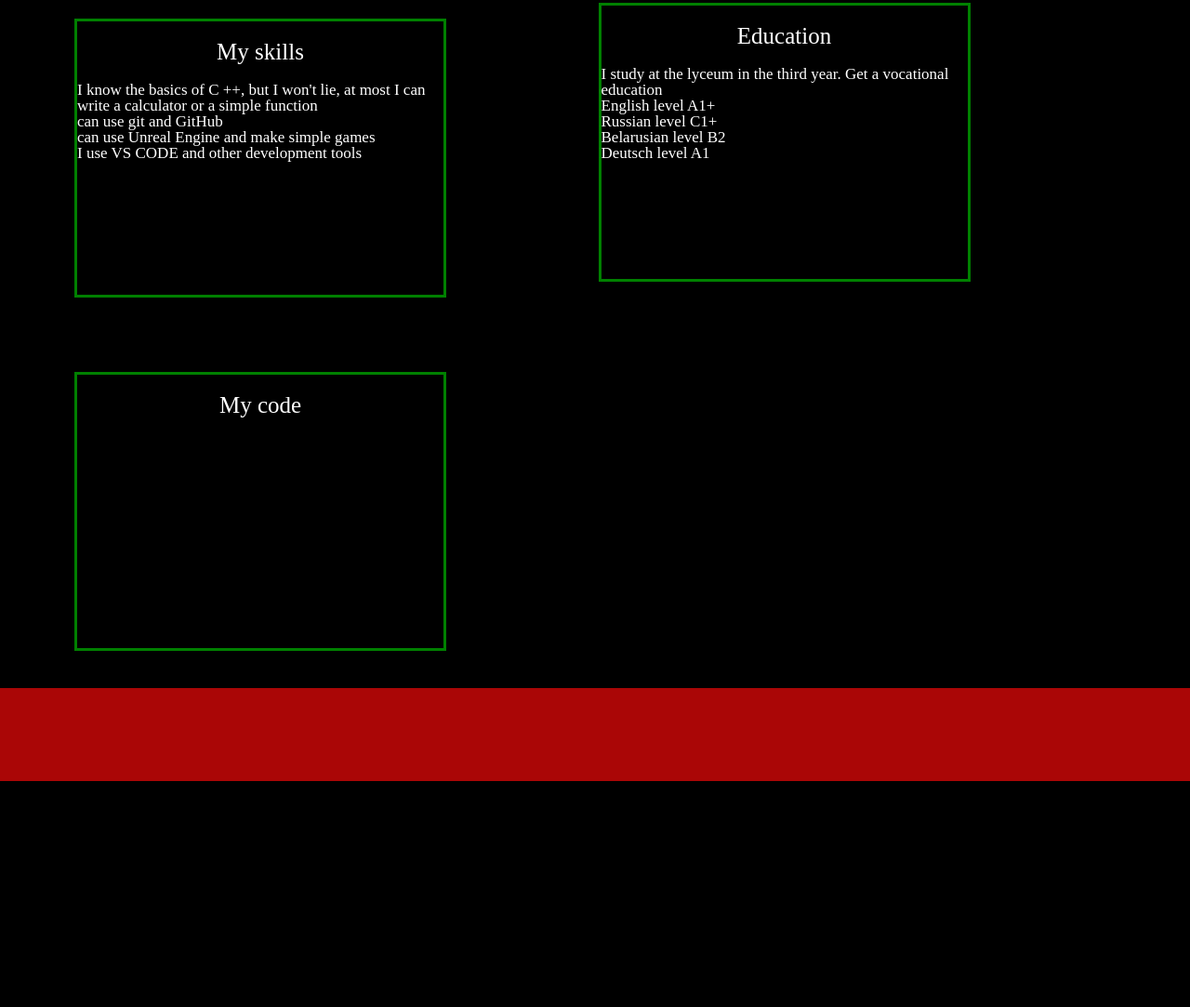
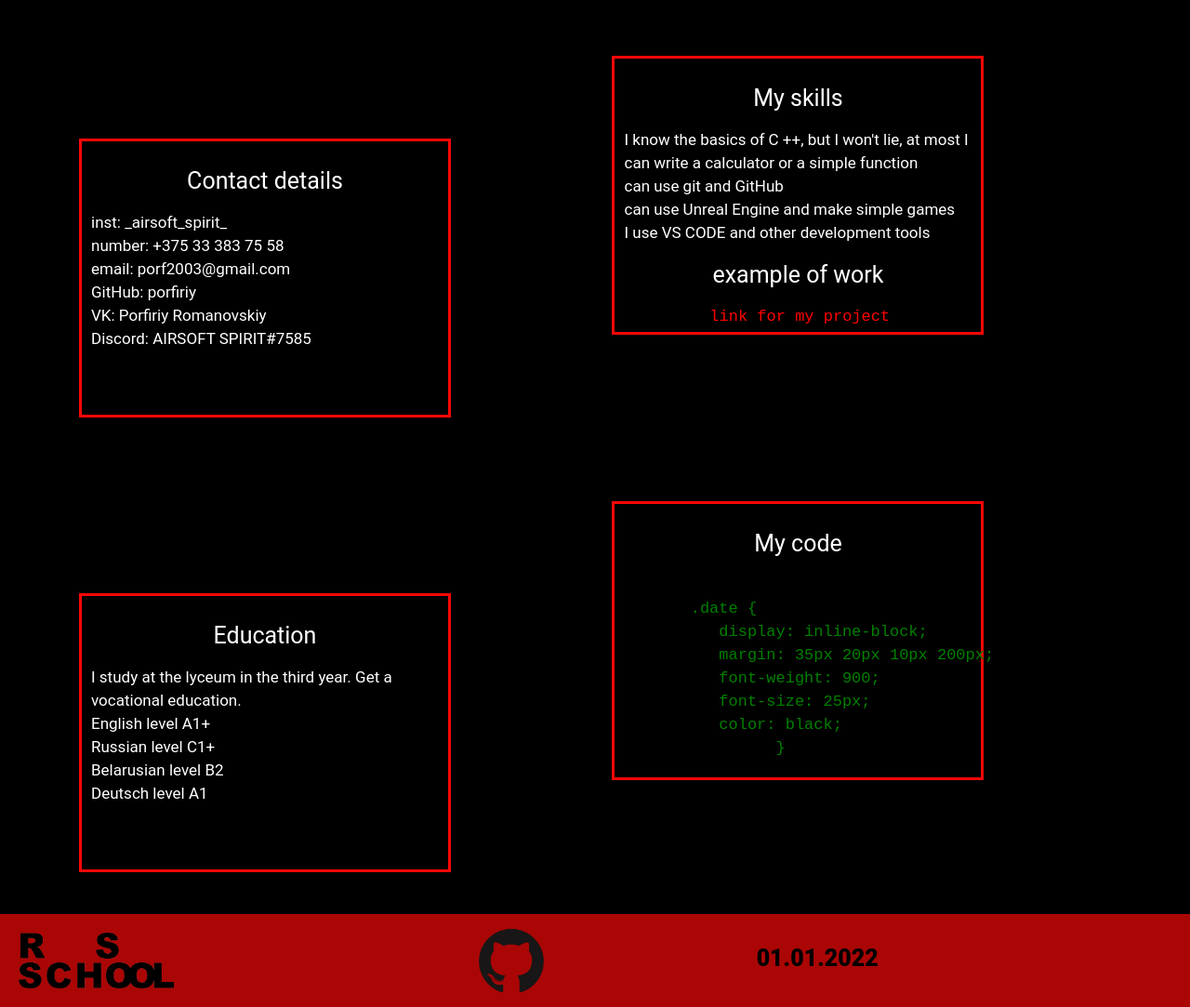
Before and after one commit to porfiriy/rsschool-cv, a plain HTML site: page index.html in a window 1280 px wide. Shown: the part 695-1778 px from the top of the page at 93% size. Before the commit the page ends 1535 px from the top, so only its background shows below. Drawn offline with Linux system fonts and the light colour scheme.

Commit message:
file: add all chaing in my pages

```diff
--- a/css/style.css
+++ b/css/style.css
@@ -74,7 +74,15 @@ h6 {
    font-weight: 400;
 }
 
+html {
+   scroll-behavior: smooth;
+}
+
 body {
+   font-family: "Roboto", sans-serif;
+   display: flex;
+   flex-direction: column;
+   justify-content: space-between;
    background: black;
    color: white;
 }
@@ -87,14 +95,21 @@ body {
 }
 .navigation {
 }
+
 .main div {
    font-size: 17px;
-
+   line-height: 25px;
+   padding: 10px;
    display: inline-block;
-   margin: 40px 80px 40px 80px;
+   margin: 45px 85px 45px 85px;
    height: 300px;
    width: 400px;
-   border: 3px SOLID green;
+   border: 3px SOLID rgb(251, 7, 7);
+}
+.img {
+   margin: 50px;
+   width: 400px;
+   border: 5px solid red;
 }
 h1 {
    margin: 40px;
@@ -106,21 +121,43 @@ h2 {
    margin: 20px;
    font-size: 25px;
 }
-.about__me {
+
+#about__me {
+   height: 355px;
 }
-.contacct__details {
+.contact__details {
 }
 .my__skills {
 }
+
 .education {
 }
 .my__code {
 }
 
+.my__css {
+   color: green;
+   margin: 10px;
+}
 .footer {
    background: rgb(170, 6, 6);
    height: 100px;
    width: 100%;
+}
+.rss__logo {
+   margin: 20px;
+   height: 60px;
+}
+.logo__git {
+   margin: 10px 20px 10px 300px;
+   height: 80px;
+}
+.date {
+   display: inline-block;
+   margin: 35px 20px 10px 200px;
+   font-weight: 900;
+   font-size: 25px;
+   color: black;
 }
 .block {
 }
@@ -137,3 +174,7 @@ h2 {
    color: black;
    margin: 0 50px 0 50px;
 }
+.nav__link:hover {
+   color: white;
+   font-size: 27px;
+}
--- a/index.html
+++ b/index.html
@@ -16,18 +16,19 @@
          <nav class="navigation">
             <div class="block__nav">
                <div class="nav__item">
-                  <a href="" class="nav__link">about me</a>
-                  <a href="" class="nav__link">contact details</a>
-                  <a href="" class="nav__link">my skills</a>
-                  <a href="" class="nav__link">education</a>
-                  <a href="" class="nav__link">my code</a>
+                  <a href="#about__me" class="nav__link">about me</a>
+                  <a href="#contact__details" class="nav__link">contact details</a>
+                  <a href="#my__skills" class="nav__link">my skills</a>
+                  <a href="#educations" class="nav__link">education</a>
+                  <a href="#my__code" class="nav__link">my code</a>
                </div>
             </div>
          </nav>
       </header>
       <main class="main">
          <h1>Porfiriy Romanovskiy</h1>
-         <div class="about__me">
+         <img class="img" src="img/myself.jpg" alt="my photo">
+         <div id="about__me" class="about__me">
             <h2>About me</h2>
             I live in Minsk, I am 18 years old and I study at a lyceum. At the moment I am doing an internship at the
             factory. This is the best motivation for me to learn and develop. Since I was fond of programming from an
@@ -36,7 +37,7 @@
             interruption, because the situation in which I am now gives me even more motivation!
             Factory is evil!
          </div>
-         <div class="contacct__details">
+         <div id="contact__details" class="contact__details">
             <h2>Contact details</h2>
             <ul>
                <li>inst: _airsoft_spirit_</li>
@@ -44,9 +45,10 @@
                <li> email: porf2003@gmail.com</li>
                <li>GitHub: porfiriy</li>
                <li>VK: Porfiriy Romanovskiy</li>
+               <li>Discord: AIRSOFT SPIRIT#7585</li>
             </ul>
          </div>
-         <div class="my__skills">
+         <div id="my__skills" class="my__skills">
             <h2>My skills</h2>
             <ul>
                <li>I know the basics of C ++, but I won't lie, at most I can write a calculator or a simple function
@@ -54,12 +56,17 @@
                <li>can use git and GitHub</li>
                <li>can use Unreal Engine and make simple games</li>
                <li>I use VS CODE and other development tools</li>
+
             </ul>
+            <h2>example of work</h2>
+            <pre>
+         <a class="link__project" style="color: red;" href="#">link for my project</a>
+            </pre>
          </div>
-         <div class="education">
+         <div id="educations" class="education">
             <h2>Education</h2>
             I study at the lyceum in the third year.
-            Get a vocational education
+            Get a vocational education.
             <ul>
                <li>English level A1+</li>
                <li>Russian level C1+</li>
@@ -67,13 +74,26 @@
                <li>Deutsch level A1</li>
             </ul>
          </div>
-         <div class="my__code">
+         <div id="my__code" class="my__code">
             <h2>My code</h2>
-
+            <pre class="my__css">
+               <code>
+      .date {
+         display: inline-block;
+         margin: 35px 20px 10px 200px;
+         font-weight: 900;
+         font-size: 25px;
+         color: black;
+               }
+               </code>
+            </pre>
          </div>
       </main>
       <footer class="footer">
-
+         <a href="https://app.rs.school/"> <img class="rss__logo" src="img/logo/logo-rsschool3.png" alt="logo rss"> </a>
+         <a href="https://github.com/"><img class="logo__git" src="img/logo/github-mark-logo.png"
+               alt="logo git hub"></a>
+         <span class="date">01.01.2022</span>
       </footer>
    </div>
 </body>
```
Also changed, not shown: img/logo/github-mark-logo.png (added), img/logo/logo-rsschool3.png (added), 1 other file.
